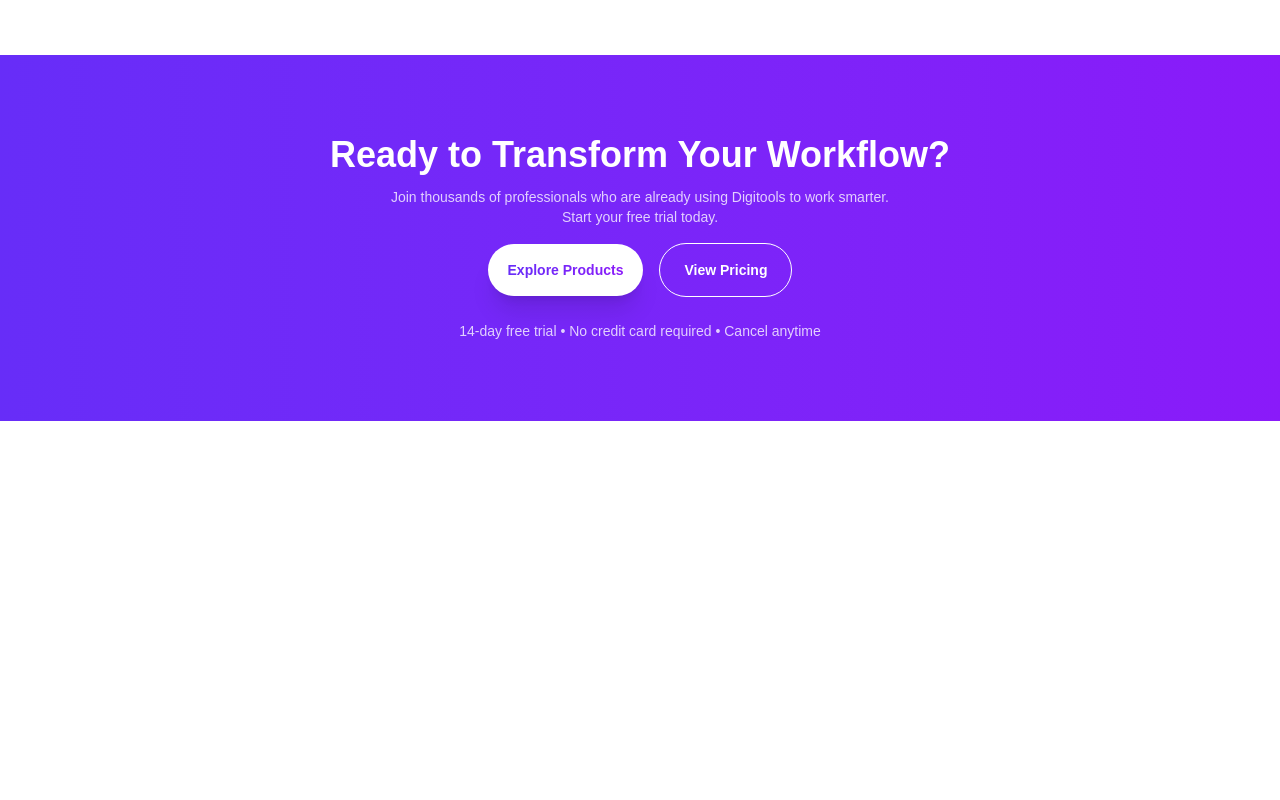
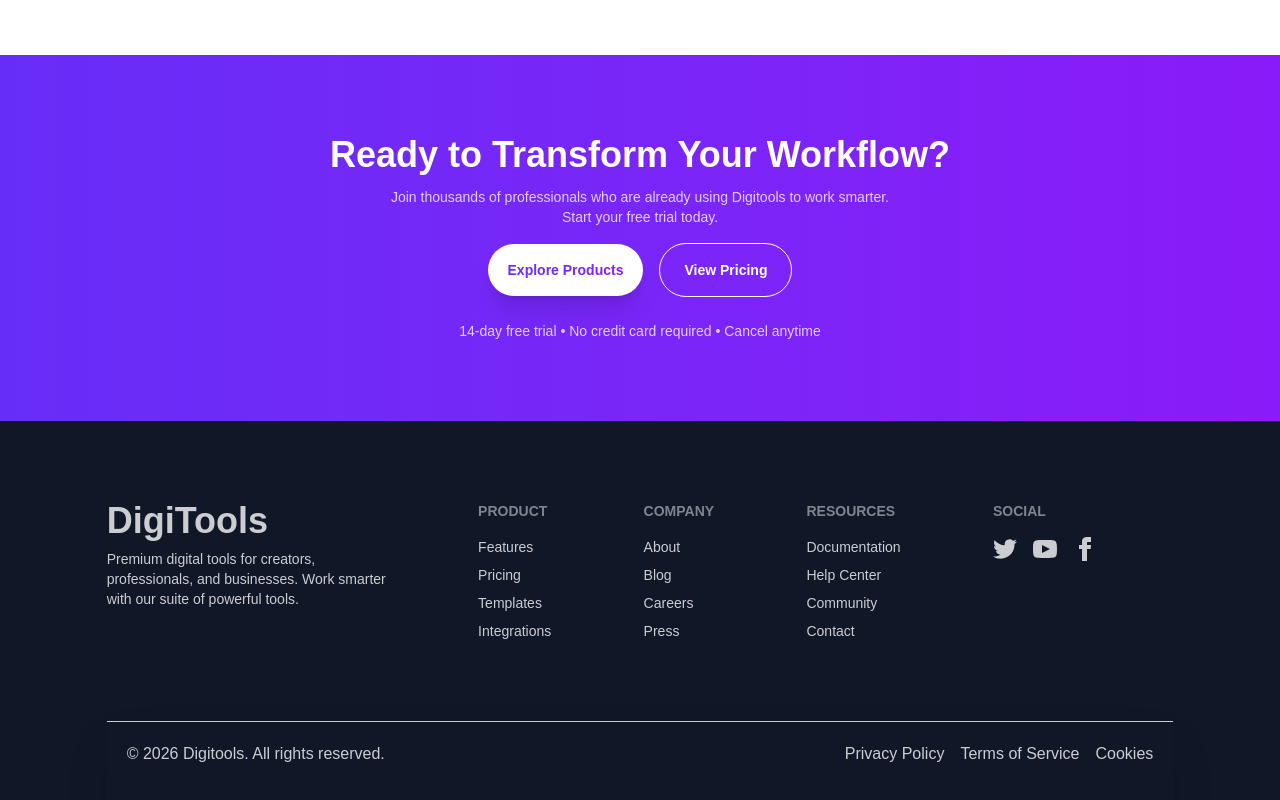
Before and after one commit to khadijarahmannupur-ctrl/Assienment-6, a React (Vite) app: page / in a window 1280 px wide. Shown: the part 4365-5165 px from the top of the page. Before the commit the page ends 4786 px from the top, so only its background shows below. Built offline with nearby package versions, Linux system fonts and the light colour scheme.

Commit message:
footer section is done

```diff
--- a/src/App.jsx
+++ b/src/App.jsx
@@ -9,6 +9,7 @@
 import Steps from './component/Steps';
 import Workflow from './component/Workflow';
 import Pricing from './component/Pricing';
+import Footer from './component/Footer';
 
 const fetchProductsData = async ()=> {
   const res = await fetch('/productsData.json');
@@ -30,6 +31,7 @@
       <Steps></Steps>
       <Pricing></Pricing>
       <Workflow></Workflow>
+      <Footer></Footer>
 
        <ToastContainer />
     </>
--- /dev/null
+++ b/src/component/Footer.jsx
@@ -0,0 +1,85 @@
+import React from 'react';
+
+const Footer = () => {
+    return (
+        <div className='bg-[#101727] '>
+            <footer className="w-10/12 mx-auto footer sm:footer-horizontal bg-[#101727]  py-20 text-[#ffffffc8]">
+                <nav>
+                    <h1 className='text-4xl font-bold'>DigiTools</h1>
+                    <p className='text-sm font-light text-[#ffffffc8]'>Premium digital tools for creators,<br /> professionals, and businesses. Work smarter <br />with our suite of powerful tools.</p>
+                </nav>
+                <nav>
+                    <h6 className="footer-title">Product</h6>
+                    <a className="link link-hover">Features</a>
+                    <a className="link link-hover">Pricing</a>
+                    <a className="link link-hover">Templates</a>
+                    <a className="link link-hover">Integrations</a>
+                </nav>
+                <nav>
+                    <h6 className="footer-title">Company</h6>
+                    <a className="link link-hover">About</a>
+                    <a className="link link-hover">Blog</a>
+                    <a className="link link-hover">Careers</a>
+                    <a className="link link-hover">Press</a>
+                </nav>
+                <nav>
+                    <h6 className="footer-title">Resources</h6>
+                    <a className="link link-hover">Documentation</a>
+                    <a className="link link-hover">Help Center</a>
+                    <a className="link link-hover">Community</a>
+                    <a className="link link-hover">Contact</a>
+                </nav>
+                <nav>
+                    <h6 className="footer-title">Social</h6>
+                    <div className="grid grid-flow-col gap-4">
+                        <a>
+                            <svg
+                                xmlns="http://www.w3.org/2000/svg"
+                                width="24"
+                                height="24"
+                                viewBox="0 0 24 24"
+                                className="fill-current">
+                                <path
+                                    d="M24 4.557c-.883.392-1.832.656-2.828.775 1.017-.609 1.798-1.574 2.165-2.724-.951.564-2.005.974-3.127 1.195-.897-.957-2.178-1.555-3.594-1.555-3.179 0-5.515 2.966-4.797 6.045-4.091-.205-7.719-2.165-10.148-5.144-1.29 2.213-.669 5.108 1.523 6.574-.806-.026-1.566-.247-2.229-.616-.054 2.281 1.581 4.415 3.949 4.89-.693.188-1.452.232-2.224.084.626 1.956 2.444 3.379 4.6 3.419-2.07 1.623-4.678 2.348-7.29 2.04 2.179 1.397 4.768 2.212 7.548 2.212 9.142 0 14.307-7.721 13.995-14.646.962-.695 1.797-1.562 2.457-2.549z"></path>
+                            </svg>
+                        </a>
+                        <a>
+                            <svg
+                                xmlns="http://www.w3.org/2000/svg"
+                                width="24"
+                                height="24"
+                                viewBox="0 0 24 24"
+                                className="fill-current">
+                                <path
+                                    d="M19.615 3.184c-3.604-.246-11.631-.245-15.23 0-3.897.266-4.356 2.62-4.385 8.816.029 6.185.484 8.549 4.385 8.816 3.6.245 11.626.246 15.23 0 3.897-.266 4.356-2.62 4.385-8.816-.029-6.185-.484-8.549-4.385-8.816zm-10.615 12.816v-8l8 3.993-8 4.007z"></path>
+                            </svg>
+                        </a>
+                        <a>
+                            <svg
+                                xmlns="http://www.w3.org/2000/svg"
+                                width="24"
+                                height="24"
+                                viewBox="0 0 24 24"
+                                className="fill-current">
+                                <path
+                                    d="M9 8h-3v4h3v12h5v-12h3.642l.358-4h-4v-1.667c0-.955.192-1.333 1.115-1.333h2.885v-5h-3.808c-3.596 0-5.192 1.583-5.192 4.615v3.385z"></path>
+                            </svg>
+                        </a>
+                    </div>
+
+                </nav>
+
+            </footer>
+            <div className='w-10/12 mx-auto border-t shadow-2xl  text-[#ffffffc8] flex flex-col md:flex-row justify-between p-5 pb-10 gap-4'>
+                <p>© 2026 Digitools. All rights reserved.</p>
+                <div className='flex flex-col md:flex-row gap-4'>
+                    <p>Privacy Policy                  </p>
+                    <p>  Terms of Service  </p>
+                    <p>Cookies</p>
+                </div>
+            </div>
+        </div>
+    );
+};
+
+export default Footer;
```
